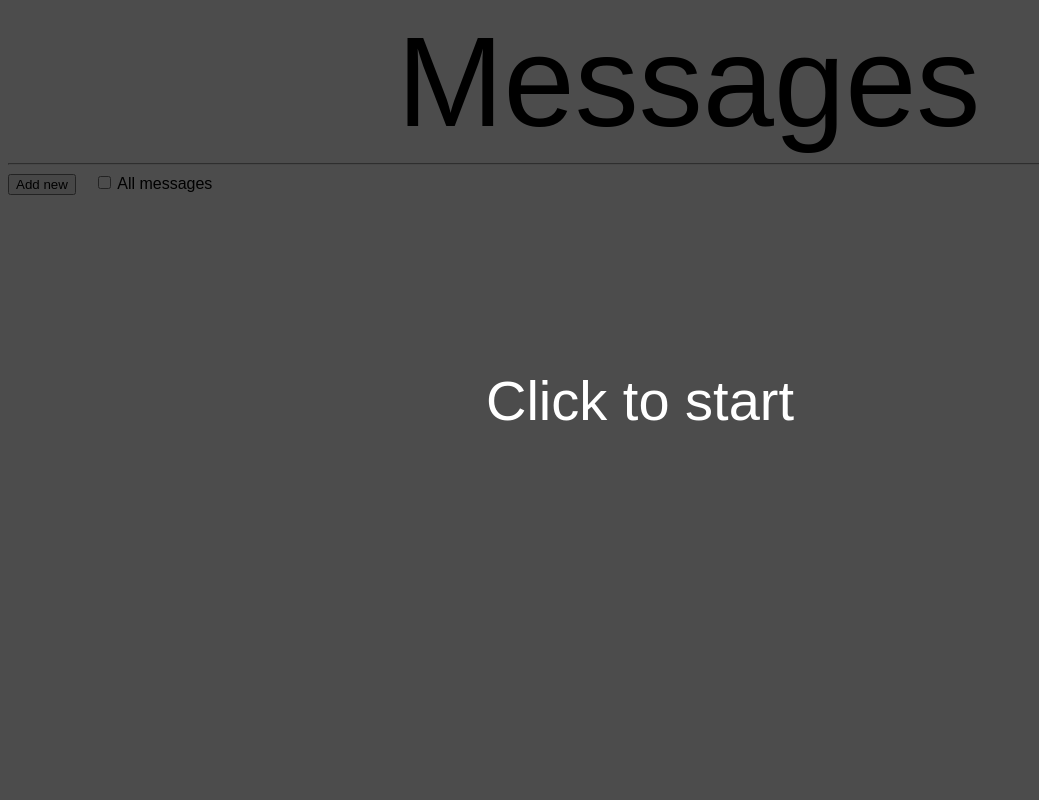
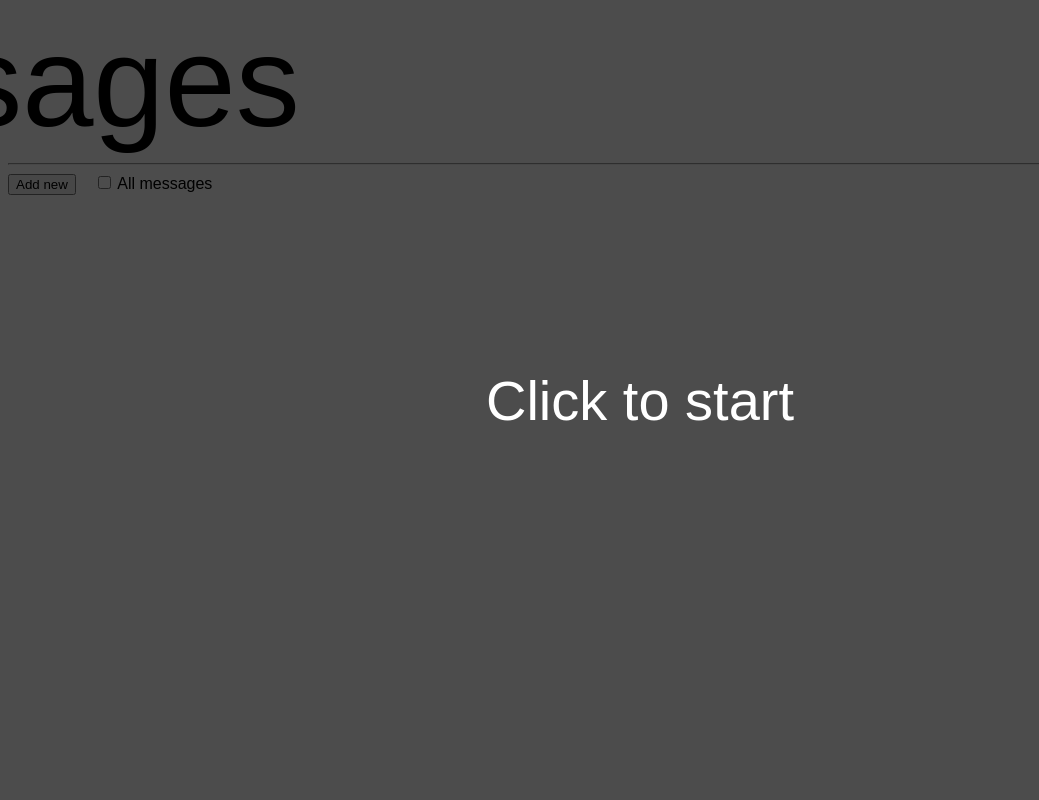
Before and after one commit to SilverShak/message-board, a PHP site: page / in a window 1280 px wide. Shown: the whole page, without its empty margins (0-1039 px from the left). Run offline with PHP 8.4, Linux system fonts and the light colour scheme.

Commit message:
Update style.css

```diff
--- a/style/style.css
+++ b/style/style.css
@@ -10,7 +10,6 @@
 	  display: flex;
 	  justify-content: flex-start;   /* adjustment */
 	  align-items: center;
-	  justify-content: flex-end;
 }
 
 #messageAdd {
```
